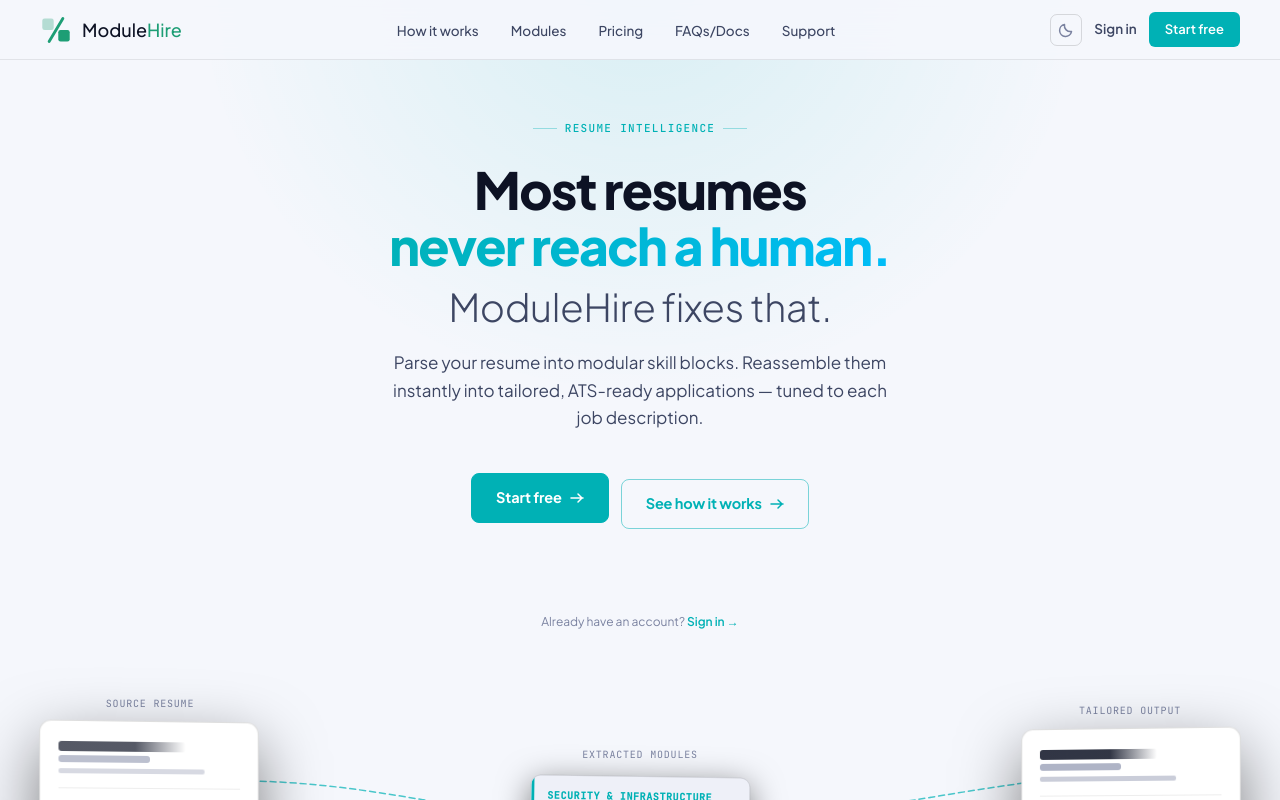
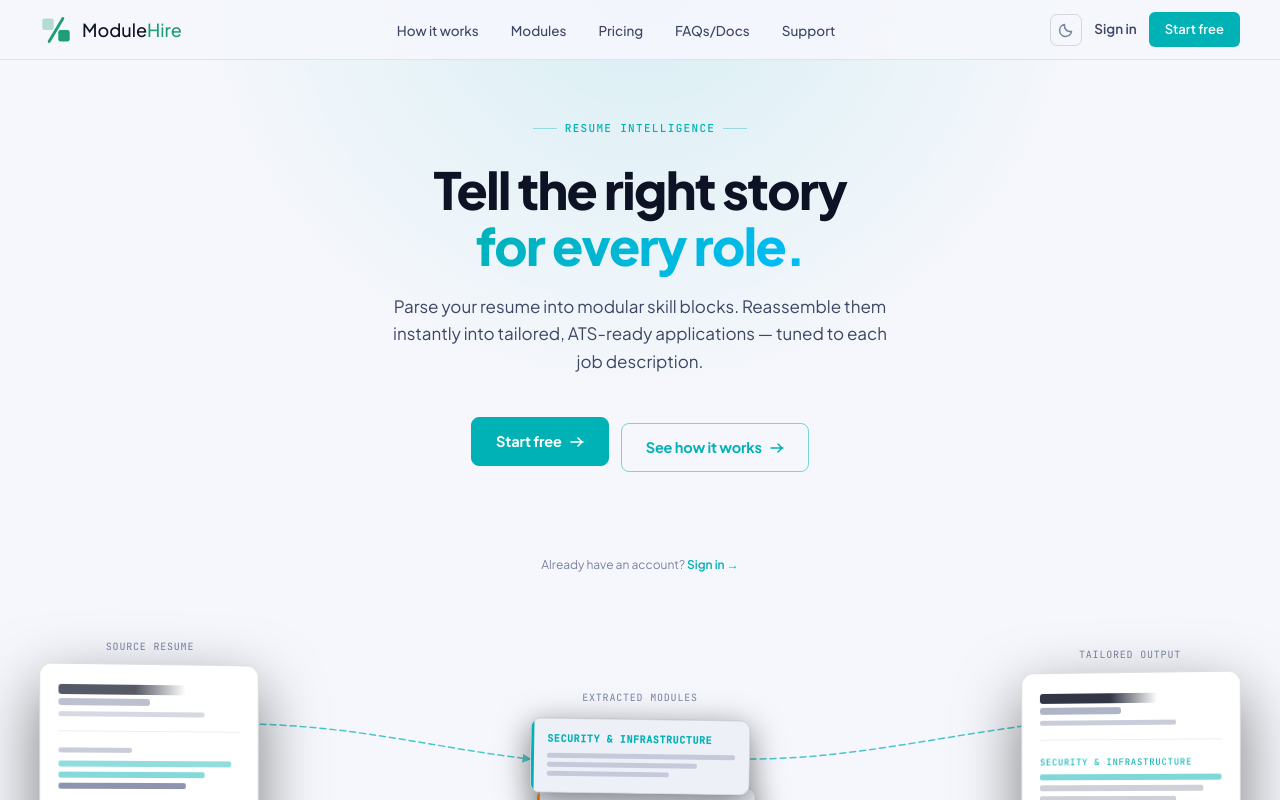
Before and after one commit to mjensen415/modulehire, a Next.js app: page / in a window 1280 px wide. Shown: the top 800 px of the page. Built offline with nearby package versions, Linux system fonts and the light colour scheme.

Commit message:
fix(landing): update hero tagline
"Most resumes never reach a human. ModuleHire fixes that."
→ "Tell the right story for every role."

Co-Authored-By: Claude Sonnet 4.6 <noreply@anthropic.com>

```diff
--- a/src/app/page.tsx
+++ b/src/app/page.tsx
@@ -238,7 +238,7 @@ export default function Home() {
         </div>
 
         <h1 className="hero-headline">
-          Most resumes<br/>
+          Tell the right story<br/>
           <em style={{
             fontStyle: 'normal',
             display: 'inline',
@@ -247,8 +247,7 @@ export default function Home() {
             backgroundClip: 'text',
             WebkitTextFillColor: 'transparent',
             color: 'transparent',
-          }}>never reach a human.</em><br/>
-          <span style={{fontWeight:300, fontSize:'0.75em', color:'var(--text2)', letterSpacing:'-0.01em'}}>ModuleHire fixes that.</span>
+          }}>for every role.</em>
         </h1>
 
         <p className="hero-sub">
```
